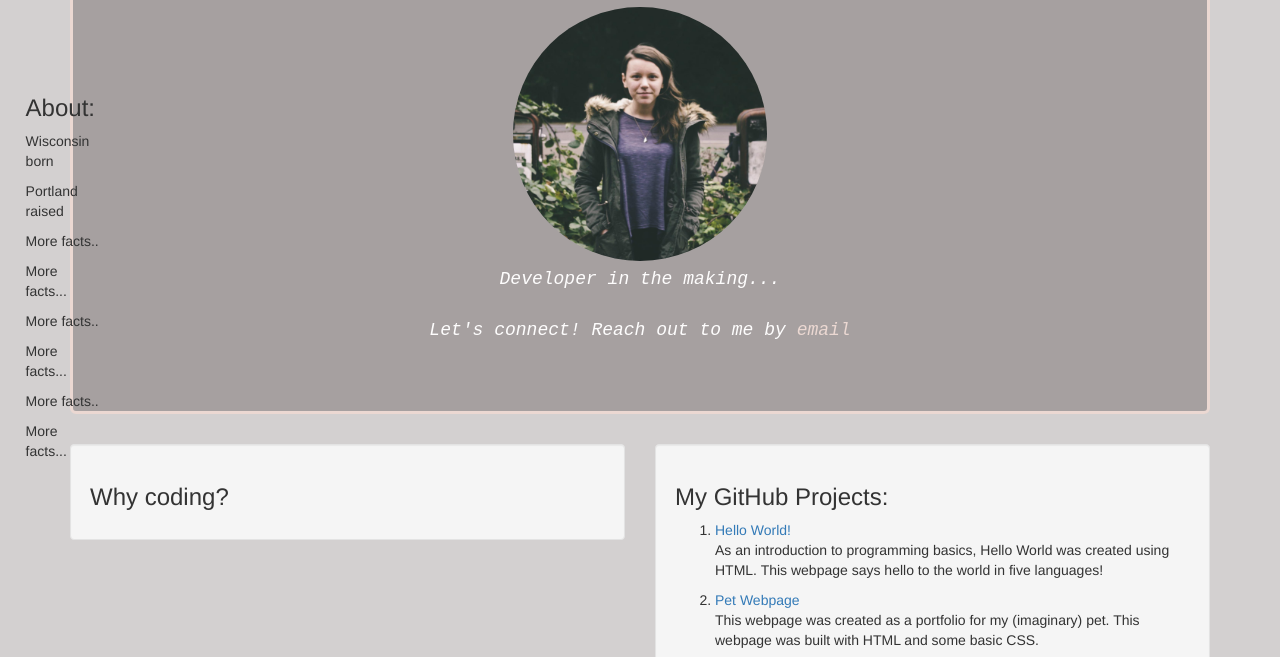
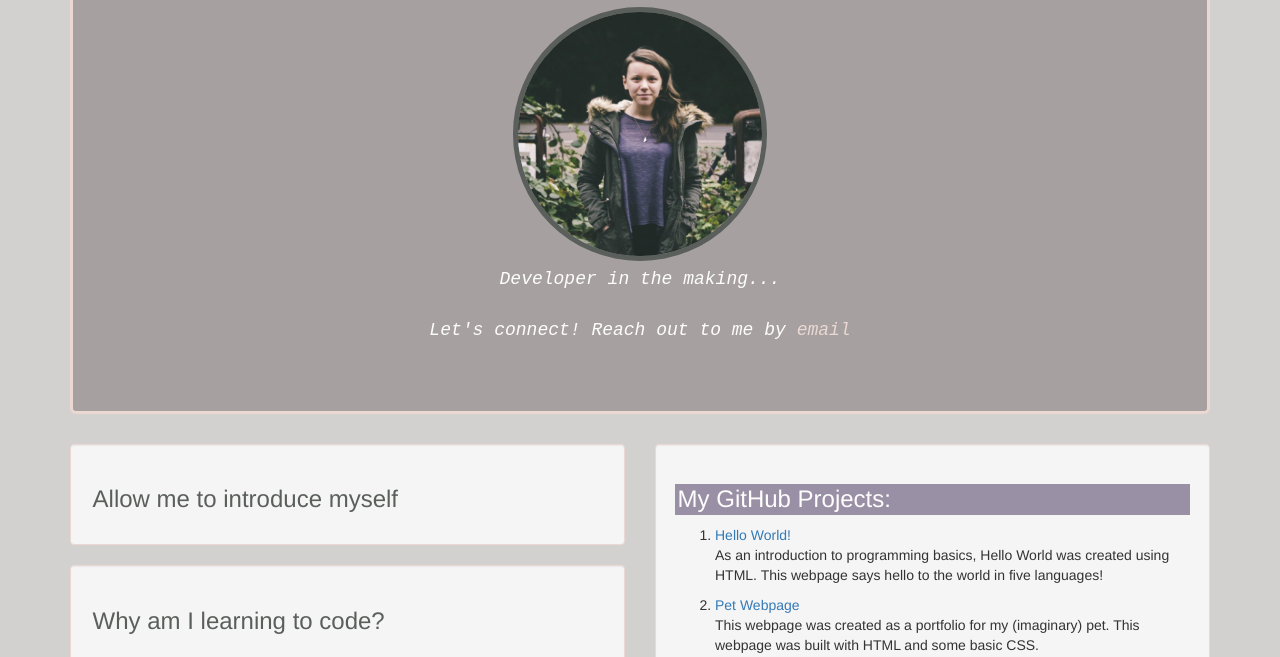
Before and after one commit to saschultz/sas-portfolio1, a plain HTML site: page index.html in a window 1280 px wide. Shown: the part 143-800 px from the top of the page. Drawn offline with Linux system fonts and the light colour scheme.

Commit message:
add color styling to wells

```diff
--- a/css/styles.css
+++ b/css/styles.css
@@ -26,6 +26,10 @@
 }
 .jumbotron img {
   border-radius: 50%;
+  border-color: #5b5f5c;
+  border-style: solid;
+  border-width: thick;
+  border
 }
 .jumbotron p {
   font-family: monospace;
@@ -40,6 +44,18 @@
 body {
   background-color: #d3d0d0;
 }
-.container {
-
+.well {
+  border-color: #ebd8d2;
+  border-style: solid;
 }
+.well h3 {
+  color: #5b5f5c;
+  padding: .5%;
+}
+#github {
+  color: #FEFDFD;
+  background-color: #9a90a6;
+}
+.github a:link {
+  color: #232C29;
+}
--- a/index.html
+++ b/index.html
@@ -6,17 +6,6 @@
     <link href="css/styles.css" rel="stylesheet" type="text/css">
   </head>
   <body>
-    <div class="sidebar">
-      <h3>About:</h3>
-      <p>Wisconsin born</p>
-      <p>Portland raised</p>
-      <p>More facts..</p>
-      <p>More facts...</p>
-      <p>More facts..</p>
-      <p>More facts...</p>
-      <p>More facts..</p>
-      <p>More facts...</p>
-    </div>
     <div class="container">
       <div class="jumbotron">
         <h1>Sara Schultz</h1>
@@ -25,28 +14,30 @@
         <p><em>Let's connect! Reach out to me by </em><a href="mailto:saschultz95@gmail.com">email</a></p>
       </div>
     </div>
-
     <div class="container">
       <div class="row">
         <div class="col-md-6">
           <div class="well">
-            <h3>Why coding?</h3>
+            <h3>Allow me to introduce myself</h3>
+          </div>
+          <div class="well">
+            <h3>Why am I learning to code?</h3>
           </div>
         </div>
         <div class="col-md-6">
           <div class="well">
-            <h3>My GitHub Projects:</h3>
+            <h3 id="github">My GitHub Projects:</h3>
             <ol>
               <li><a href="https://github.com/saschultz/hello-world">Hello World!</a></li>
-                <p>As an introduction to programming basics, Hello World was created using HTML. This webpage says hello to the world in five languages!</p>
+              <p>As an introduction to programming basics, Hello World was created using HTML. This webpage says hello to the world in five languages!</p>
               <li><a href="https://github.com/saschultz/pet-website">Pet Webpage</a></li>
-                <p>This webpage was created as a portfolio for my (imaginary) pet. This webpage was built with HTML and some basic CSS.</p>
+              <p>This webpage was created as a portfolio for my (imaginary) pet. This webpage was built with HTML and some basic CSS.</p>
               <li><a href="https://github.com/saschultz/Vacation-Site">Vacation Webpage</a></li>
-                <p>In hopes to have the opportunity of visiting Iceland someday, this webpage educates the user on Icelandic culture, popular attractions, and natural wonders of the land. This webpage was built with HTML and utilized both a custom CSS stylesheet and Bootstrap.</p>
+              <p>In hopes to have the opportunity of visiting Iceland someday, this webpage educates the user on Icelandic culture, popular attractions, and natural wonders of the land. This webpage was built with HTML and utilized both a custom CSS stylesheet and Bootstrap.</p>
               <li><a href="https://github.com/saschultz/resort-website">Island Resort Webpage</a></li>
-                <p>This webpage was created for a make believe island resort. It allows user to visit separate pages off of the websites main page that show the users photos of the resort, as well as other travel info. This webpage was built with HTML and styled with CSS. It contains two branches for two different styling options.</p>
+              <p>This webpage was created for a make believe island resort. It allows user to visit separate pages off of the websites main page that show the users photos of the resort, as well as other travel info. This webpage was built with HTML and styled with CSS. It contains two branches for two different styling options.</p>
               <li><a href="https://github.com/saschultz/Wikipedia-Copy-Page">Wikipedia Copy-Cat Webpage</a></li>
-                <p>As an exercise to develop Bootstrap and CSS skills, this webpage is a copy of Wikipedia's homepage written in HTML.</p>
+              <p>As an exercise to develop Bootstrap and CSS skills, this webpage is a copy of Wikipedia's homepage written in HTML.</p>
             </ol>
           </div>
         </div>
```
